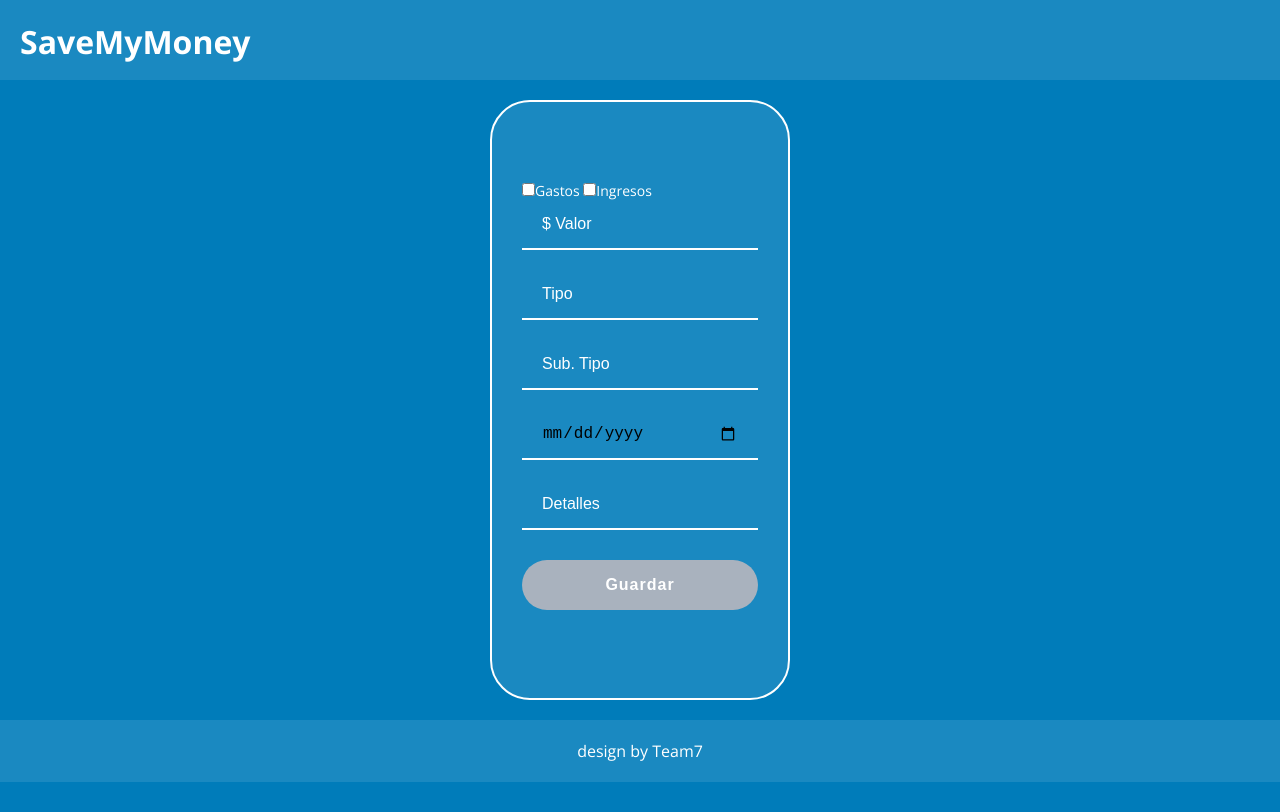
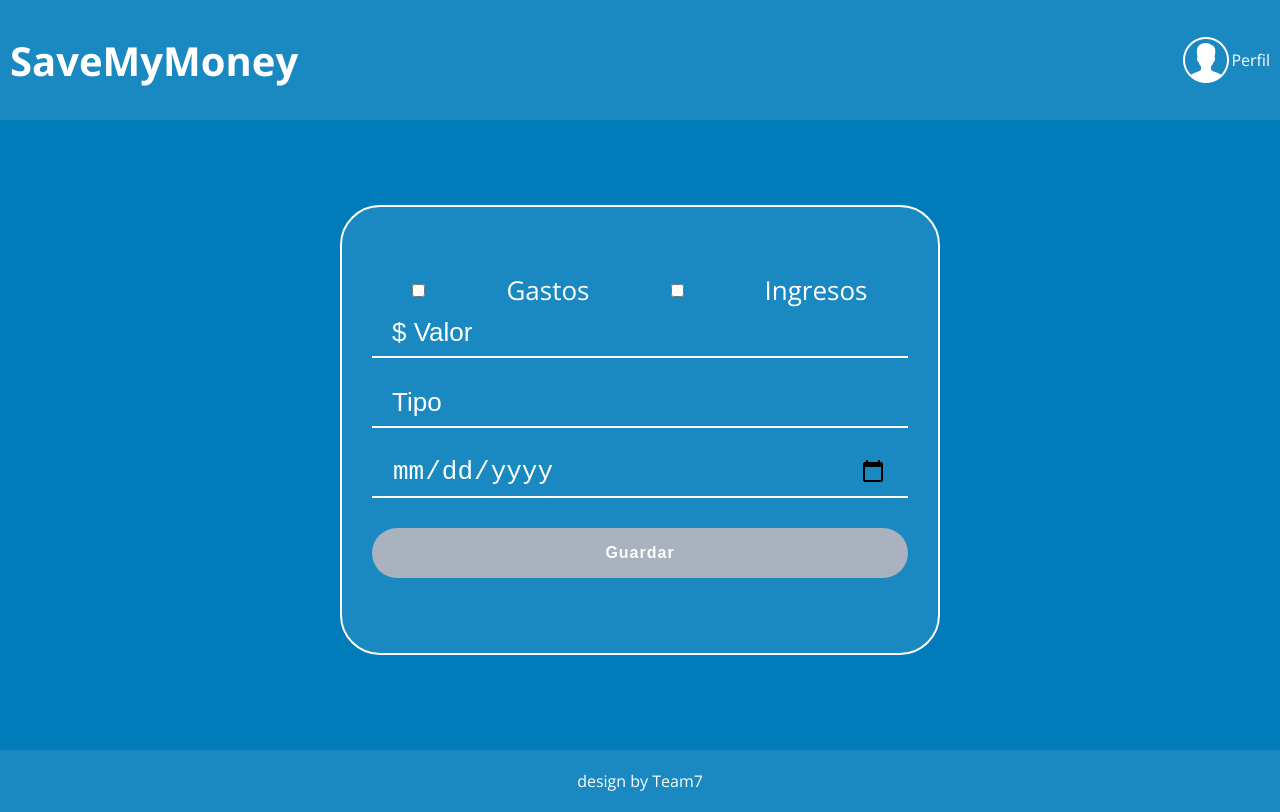
Before and after one commit to AbejaCruz/Save-my-money, a plain HTML site: page form.html in a window 1280 px wide. Drawn offline with nearby package versions, Linux system fonts and the light colour scheme.

Commit message:
cambio front

```diff
--- /dev/null
+++ b/css/detalles.css
@@ -0,0 +1,140 @@
+*{
+    margin: 0;
+    padding: 0;
+    box-sizing: border-box;
+}
+html{
+    font-size: 62.5%;
+}
+body{
+    font-size: 1.6rem;
+    font-family: 'Open Sans', sans-serif;
+
+}
+main{
+    color:#007cba ;
+}
+a{
+    text-decoration: none;
+    color:#007cba ;
+    padding: 1rem;
+}
+
+/* ------------------------- */
+/* Encabezado */
+/* ------------------------- */
+.head{
+    color: white;
+    height: 120px;
+    display: flex;
+    align-items: center;
+    justify-content: space-between;
+    background-color: #007cba;
+    padding: 1rem;
+
+}
+.head a{
+    color: white;
+    text-decoration: none;
+    min-width: 100px;
+
+}
+
+.logo {
+    font-size: 2rem;
+}
+
+.header__menu {
+    text-align: right;
+}
+.header__menu--perfil {
+    display: flex;
+    align-items: center;
+}
+.header__menu ul {
+    display: none;
+    list-style: none;
+}
+.header__menu:hover ul,
+ul:hover {
+    display: block;
+}
+.header__menu li {
+    margin: 10px 0px;
+}
+
+.header__menu li a {
+    color: white;
+    text-decoration: none;
+}
+.header__menu li a:hover {
+    text-decoration: underline;
+}
+/* ------------------------- */
+/* Contenedor Principal */
+/* ------------------------- */
+.container{
+    display: flex;
+    flex-wrap: wrap;
+    width: 80vw;
+    margin: 0 auto;
+    height: 85vh;
+    padding: 1rem;
+    border: 0.2rem solid black;
+}
+.c{
+    height: 70vh;
+    border: 0.2rem solid red;
+    width: 100%;
+
+}
+.date{
+    display: flex;
+    height: 30px;
+    margin: 10px auto;
+    width: 100%;
+    border: 0.2rem solid black;
+}
+.form{
+    width: 100%;
+}
+
+footer{
+    text-align: center;
+    color: white;
+    background-color: #007cba;
+    margin-top: 2rem;
+    padding: 2rem;
+}
+
+/* ------------------------- */
+/* Pantalla table */
+/* ------------------------- */
+
+@media (min-width: 600px){
+
+    .box{
+        width: 40%;
+        height:30vh;
+        padding: 1rem;
+        text-align: center;
+
+    }
+    .logo {
+        font-size: 3rem;
+    }
+
+    /* ------------------------- */
+/* Pantalla pc */
+/* ------------------------- */
+
+@media (min-width: 800px){
+
+.box3,
+.box4 {
+    display: block;
+}
+.logo {
+    font-size: 4rem;
+}
+}
--- a/css/form.css
+++ b/css/form.css
@@ -14,20 +14,57 @@ body{
 main{
     color:#007cba ;
 }
+
 /* ------------------------- */
 /* Encabezado */
 /* ------------------------- */
 .head{
+    color: white;
+    height: 120px;
+    display: flex;
+    align-items: center;
+    justify-content: space-between;
     background-color: rgba(255, 255, 255, 0.1);
-    color: white;
-    height: 8rem;
-    align-items: center;
-    padding: 2rem;
-    margin-bottom: 2rem;
+    padding: 1rem;
+    margin-bottom: 1rem;
+
 }
 .head a{
     color: white;
     text-decoration: none;
+    min-width: 100px;
+
+}
+
+.logo {
+    font-size: 2rem;
+}
+
+.header__menu {
+    text-align: right;
+}
+.header__menu--perfil {
+    display: flex;
+    align-items: center;
+}
+.header__menu ul {
+    display: none;
+    list-style: none;
+}
+.header__menu:hover ul,
+ul:hover {
+    display: block;
+}
+.header__menu li {
+    margin: 10px 0px;
+}
+
+.header__menu li a {
+    color: white;
+    text-decoration: none;
+}
+.header__menu li a:hover {
+    text-decoration: underline;
 }
 
 /* ------------------------- */
@@ -48,9 +85,9 @@ main{
     border-radius: 40px;
     color: white;
     flex-direction: column;
-  justify-content: space-around;
+    justify-content: space-around;
     padding: 3rem;
-    min-height: 600px;
+    min-height: 400px;
     width: 300px;
     display: flex;
     flex-direction: column;
@@ -62,12 +99,11 @@ main{
     flex-direction: column;
 }
 .login__container--form label{
-    font-size: 14px;
+    display: flex;
+    justify-content: space-around;
+    align-items: center;
 }
 
-.login__container--register{
-    font-size: 14px;
-}
 
 .input{
     background-color: transparent;
@@ -113,3 +149,48 @@ footer{
     margin-top: 2rem;
     padding: 2rem;
 }
+
+/* ------------------------- */
+/* Pantalla table */
+/* ------------------------- */
+
+@media (min-width: 600px){
+
+    .logo {
+        font-size: 3rem;
+    }
+    .login{
+        font-size: 2.6rem;
+    }
+    .login__container{
+        padding: 3rem;
+        min-height: 450px;
+        width: 600px;
+        display: flex;
+        flex-direction: column;
+    }
+    .input{
+        border-left: 0px;
+        border-top: 0px;
+        border-right: 0px;
+        border-bottom: 2px solid white;
+        font-size: 2.6rem;
+        font-family: 'Open Sans' sans-serif;
+        margin-bottom: 20px;
+        padding: 0px 20px;
+        outline: none;
+        height: 50px;
+    }
+
+
+
+    /* ------------------------- */
+/* Pantalla pc */
+/* ------------------------- */
+
+@media (min-width: 800px){
+
+.logo {
+    font-size: 4rem;
+}
+}
--- a/form.html
+++ b/form.html
@@ -10,7 +10,19 @@
 </head>
 <body>
     <header class="head">
-        <a href="./index.html"><h1>SaveMyMoney</h1></a>
+        <a href="./index.html">
+            <h1 class="logo">SaveMyMoney</h1>
+        </a>
+        <div class="header__menu">
+            <div class="header__menu--perfil">
+                <img src="./assets/img/user.png" alt="">
+                <p>Perfil</p>
+            </div>
+            <ul>
+                <li><a href="./inicio-seccion.html">Cuenta</a></li>
+                <li><a href="/">Cerrar Sesion</a></li>
+            </ul>
+        </div>
     </header>
 
     <main>
@@ -22,18 +34,11 @@
                     <input type="checkbox" name="check" id="cbox2" value="checkbox" onclick="onlyOne(this)">Ingresos
                 </label>
 
-                    <input type="number" id="value" class="input" placeholder="$ Valor">
-                    <input type="text" id="type" class="input" placeholder="Tipo">
-                    <input type="text" id="subtype" class="input" placeholder="Sub. Tipo">
-                    <input type="date" id="date" class="input" placeholder="Fecha">
-                    <input type="text" id="info" class="input" placeholder="Detalles">
+                    <input type="number" id="value" style="color: white"  class="input" placeholder="$ Valor">
+                    <input type="text" id="type" style="color: white"  class="input" placeholder="Tipo">
+                    <input type="date" id="date" class="input" style="color: white"  placeholder="Fecha">
                     <button class="button" name="boton" disabled>Guardar</button>
                 </form>
-                <!-- <section class="login__container--social-media">
-                     <div><img src="../img/google-icon.png" alt="Google">Inicia session con google</div>
-                     <div><img src="../img/twitter-icon.png" alt="Twitter">Inicia session con Twitter</div>
-                 </section>
-                 <p class="login__container--register">No tiene ninguna cuenta <a href="">Registrate</a></p> -->
             </section>
          </section>
     </main>
```
Also changed, not shown: css/styles.css (+11 -6 lines), detalles.html (added, +84 -0 lines), index.html (+3 -3 lines), pruebas.js (added, +50 -0 lines), css/Inicio.css (line endings or trailing spaces), inicio-seccion.html (line endings or trailing spaces), js/revenue.js (line endings or trailing spaces), js/save.js (line endings or trailing spaces), 2 other files.
